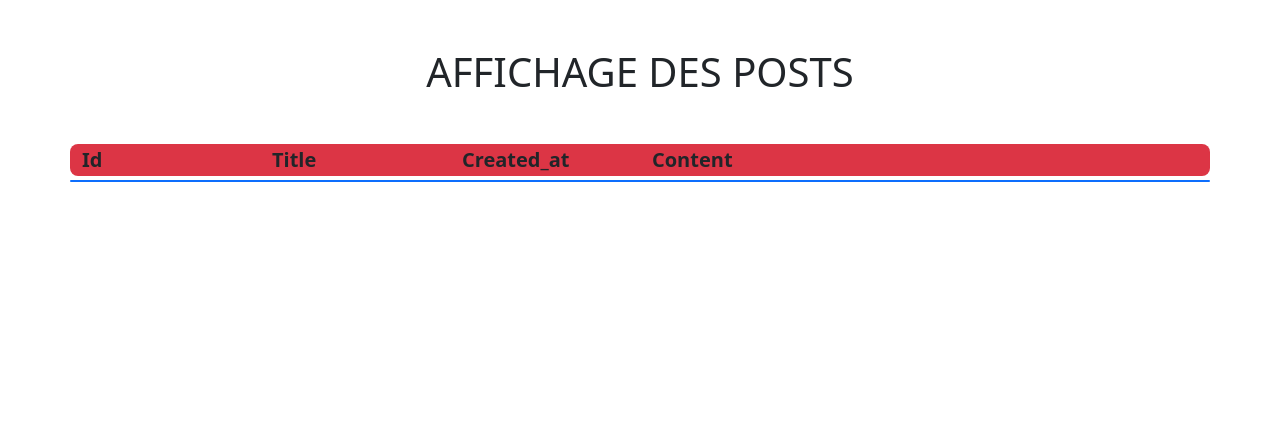
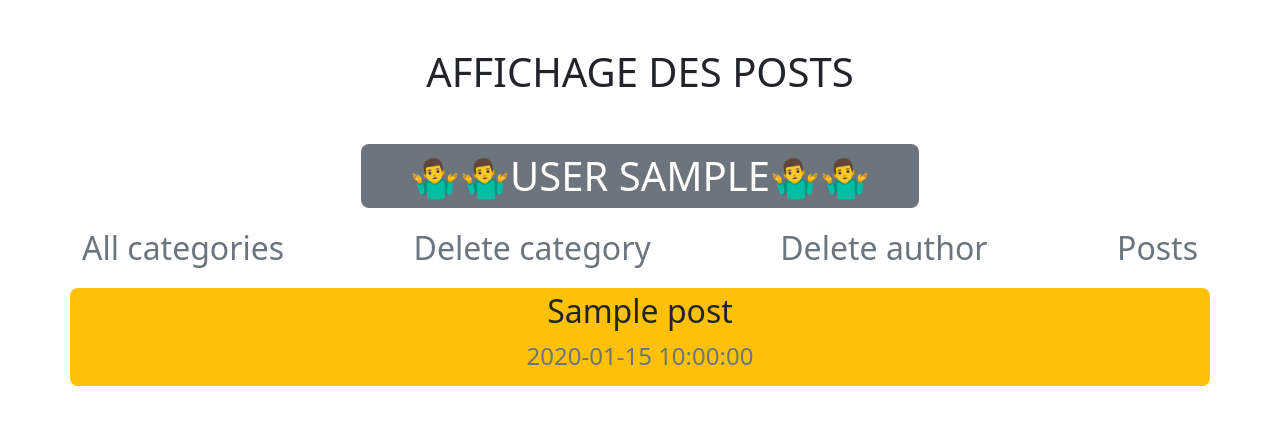
Before and after one commit to makombelajob/blog_PHP_MYSQL, a PHP site: page /post_specific_author.php?id=1 in a window 1280 px wide. Shown: the top 425 px of the page. Run offline with PHP 8.4, Linux system fonts and the light colour scheme; tables that the repository leaves empty or names only in its code hold one stand-in row (values such as "Sample post"); lists and menus that the app fills with data are empty.

Commit message:
updating files

```diff
--- a/app/includes/header.php
+++ b/app/includes/header.php
@@ -1,3 +1,4 @@
+<?php global $post;;?>
 <!doctype html>
 <html lang="fr">
 <head>
@@ -7,5 +8,5 @@
     <meta http-equiv="X-UA-Compatible" content="ie=edge">
     <link rel="stylesheet" href=" 	https://cdn.jsdelivr.net/npm/bootstrap@5.3.5/dist/css/bootstrap.min.css">
     <link rel="stylesheet" href="../css/style-blog.css">
-    <title>Document</title>
+    <title></title>
 </head>
--- a/app/index.php
+++ b/app/index.php
@@ -19,7 +19,8 @@ require_once 'includes/header.php';
                     <th class="col fs-1">ID</th>
                     <th class="col fs-1 me-5">lastname</th>
                     <th class="col fs-1 me-5">firstname</th>
-                    <th class="col-6 fs-1">Email</th>
+                    <th class="col fs-1">Email</th>
+
                 </tr>
             </thead>
             <tbody class="col-12">
@@ -28,7 +29,8 @@ require_once 'includes/header.php';
                     <td class="col fs-1 text-white"><?= $author['id'] ;?></td>
                     <td class="col fs-1 text-white"><?= $author['lastname'] ;?></td>
                     <td class="col fs-1 text-white"><?= $author['firstname'] ;?></td>
-                    <td class="col-6 fs-1 text-white"><?= $author['email'] ;?></td>
+                    <td class="col fs-1 text-white"><?= $author['email'] ;?></td>
+                    <td class="col-5 fs-1 text-white text-center m-auto"><a class="btn btn-secondary fs-3 w-100 my-1" href="post_specific_author.php/?id=<?= $author['id'];?>">See posts</a></td>
                 </tr>
             <?php endforeach; ?>
             </tbody>
--- a/app/post_specific_author.php
+++ b/app/post_specific_author.php
@@ -1,32 +1,31 @@
 <?php
-require_once 'includes/dbconnect.php';
 global $pdo;
-$sql = 'SELECT id, title, created_at, content FROM posts WHERE id = 7;';
-$stmt = $pdo->query($sql);
-$post = $stmt->fetch();
+$id = $_GET['id'];
+if(is_numeric($id)){
+    require_once 'includes/dbconnect.php';
+    $sql = 'SELECT authors.*, posts.* FROM authors INNER JOIN posts ON authors.id = posts.authors_id WHERE authors.id = :id;';
+    $stmt = $pdo->prepare($sql);
+    $stmt->bindValue(':id', $id, PDO::PARAM_INT);
+    $stmt->execute();
+    $posts = $stmt->fetchAll();
+}
 require_once 'includes/header.php';
 ?>
 <body>
 <main class="container my-5">
     <h1 class="fs-1 text-center text-uppercase my-5">Affichage des posts</h1>
-    <table class="row">
-        <thead class="col-12">
-        <tr class="row bg-danger rounded-3 ">
-            <th class="col fs-5">Id</th>
-            <th class="col fs-5">Title</th>
-            <th class="col fs-5">Created_at</th>
-            <th class="col-6 fs-5">Content</th>
-        </tr>
-        </thead>
-        <tbody class="col-12">
-            <tr class="row my-1 bg-primary rounded-3 my-1">
-                <td class="col fs-2"><?= $post['id'] ;?></td>
-                <td class="col fs-2 text-white"><?= $post['title'] ;?></td>
-                <td class="col fs-2 text-white"><?= $post['created_at'] ;?></td>
-                <td class="col-6 fs-2 text-white"><?= $post['content'] ;?></td>
-            </tr>
-        </tbody>
-    </table>
+    <h2 class="fs-1 text-center text-uppercase text-white bg-secondary rounded-3 w-50 m-auto my-3 py-2">🤷‍♂️🤷‍♂️<?= $posts[0]['lastname'];?> <?= $posts[0]['firstname'];?>🤷‍♂️🤷‍♂️</h2>
+    <div class="">
+        <?php require_once 'includes/options_list.php';?>
+    </div>
+    <?php foreach ($posts as $post) : ;?>
+    <article class="row bg-warning p-1 my-2 rounded-3 text-center">
+        <h2 class="col-12 fs-2"><?= $post['title'];?></h2>
+        <time class="col-12 fs-4 text-secondary" datetime="<?= $post['created_at'];?>"><?= $post['created_at'];?></time>
+        <h3 class="col fs-3 fw-bolder"></h3>
+        <h4 class="col fs-3 fw-bolder"></h4>
+    </article>
+    <?php endforeach;?>
 </main>
 </body>
 </html>
```
Also changed, not shown: 1 other file.
